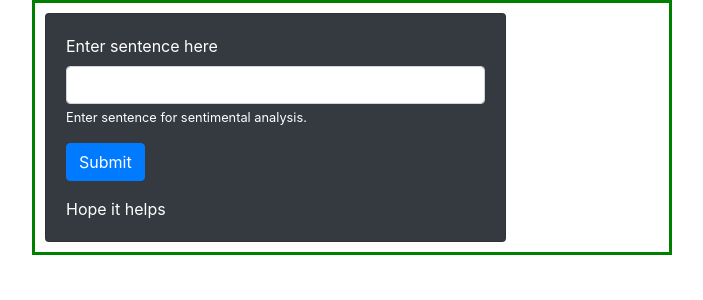
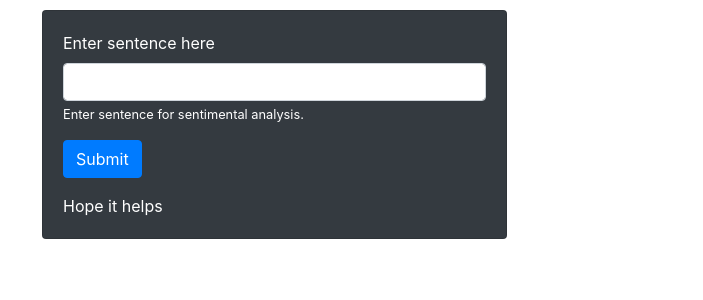
Before and after one commit to aditya0072001/Senti, a Flask app: page / in a window 1280 px wide. Shown: the top 300 px of the page, without its empty margins (288-991 px from the left). Run offline with Flask 2, Linux system fonts and the light colour scheme; some libraries are stand-ins or nearby versions.

Commit message:
fixing layout

```diff
--- a/static/css/index.css
+++ b/static/css/index.css
@@ -2,8 +2,8 @@
     background-color: grey;
   }
 .help{
+    padding-top: 50%;
     margin: auto;
     width: 50%;
-    border: 3px solid green;
     padding: 10px;
 }
```
